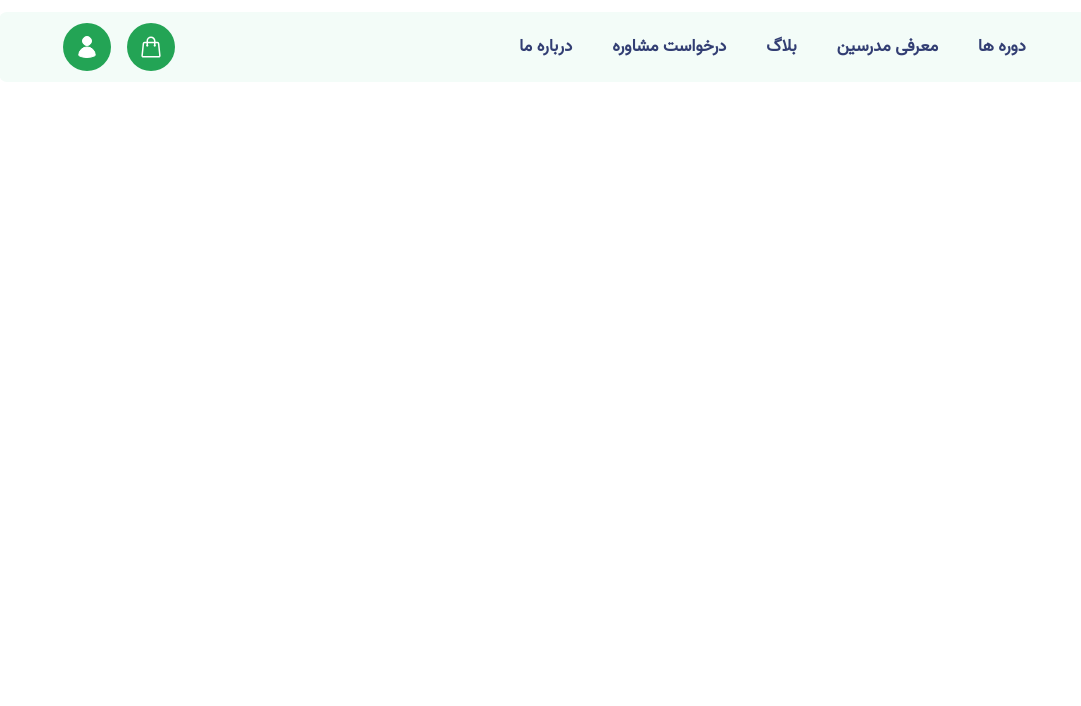
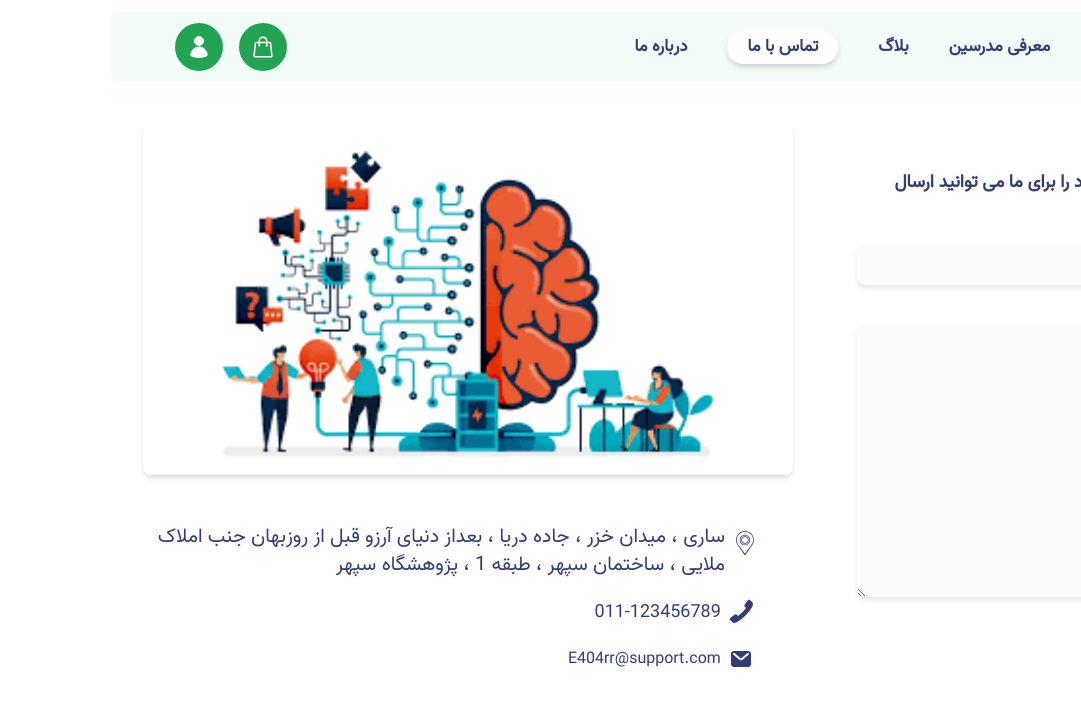
Before and after one commit to academy-react/E404rr, a React (Vite) app: page /contact-us in a window 1280 px wide. Shown: the top 706 px of the page, without its empty margins (199-1280 px from the left). Built offline with nearby package versions, Linux system fonts and the light colour scheme.

Commit message:
contact us page created

```diff
--- a/src/App/App.jsx
+++ b/src/App/App.jsx
@@ -24,6 +24,7 @@ import { Panel } from "../screens/Panel/Panel";
 import { Navbar } from "../components/common/navbar/Navbar";
 import ProgressBar from "@ramonak/react-progress-bar";
 import Courses from "../screens/Courses/Courses";
+import ContactUs from "../screens/ContactUs/ContactUs";
 
 const App = createBrowserRouter([
   {
@@ -34,9 +35,7 @@ const App = createBrowserRouter([
       { path: "/course", element: <Courses /> },
       { path: "/introducing-teachers", element: <TeachersPage /> },
       { path: "/blog", element: <Maghalat /> },
-      { path: "/Q&A", element: <p>پرسش و پاسخ</p> },
-      { path: "/consultation-request", element: <p>درخواست مشاوره</p> },
-      { path: "/contact-us", element: <p>تماس با ما</p> },
+      { path: "/contact-us", element: <ContactUs /> },
       { path: "/about-us", element: <p>درباره ما</p> },
       { path: "/free-learn", element: <p>آموزش های رایگان</p> },
       { path: "/best-teachers", element: <p>بهترین معلمان</p> },
--- a/src/components/common/Header/MobileNav.jsx
+++ b/src/components/common/Header/MobileNav.jsx
@@ -4,7 +4,7 @@ import styles from "./Header.module.css";
 
 const MobileNav = () => {
   return (
-    <div className={`${styles.navMobile} relative`}>
+    <div className={`${styles.navMobile} relative text-[14px]  text-[#323E73]`}>
       <input
         className={`${styles.toggleNav} hidden`}
         id="toggle_nav"
--- a/src/components/common/Header/NavItems.jsx
+++ b/src/components/common/Header/NavItems.jsx
@@ -17,8 +17,8 @@ const NavItems = () => {
         <li>بلاگ</li>
       </NavLink>
 
-      <NavLink className={activeClass} to="/consultation-request">
-        <li>درخواست مشاوره</li>
+      <NavLink className={activeClass} to="/contact-us">
+        <li>تماس با ما</li>
       </NavLink>
       <NavLink className={activeClass} to="/about-us">
         <li>درباره ما</li>
--- a/src/components/common/footer/Address.jsx
+++ b/src/components/common/footer/Address.jsx
@@ -27,7 +27,7 @@ const Address = () => {
           />
         </g>
       </svg>
-      <p className="text-[#E1F7ED54] mr-2 text-xl">
+      <p className=" mr-2 text-xl">
         ساری ، میدان خزر ، جاده دریا ، بعداز دنیای آرزو قبل از روزبهان جنب املاک
         ملایی ، ساختمان سپهر ، طبقه 1 ، پژوهشگاه سپهر
       </p>
--- a/src/components/common/footer/Footer.jsx
+++ b/src/components/common/footer/Footer.jsx
@@ -7,7 +7,7 @@ import Trust from "./Trust";
 
 const Footer = () => {
   return (
-    <div className="bg-[#3c6e71] ">
+    <div className="bg-[#3c6e71] text-[#E1F7ED54]">
       <footer className="container flex  flex-col md:flex-row   mx-auto items-stretch	justify-between	 pt-8 max-w-[1366px] min-h-[420px] text-[#f2fcf8]">
         <Access />
         <Common />
--- /dev/null
+++ b/src/screens/ContactUs/ContactInfo.jsx
@@ -0,0 +1,121 @@
+import React from "react";
+import AI from "../../assets/img/AI.png";
+import Address from "../../components/common/footer/Address";
+
+const ContactInfo = () => {
+  return (
+    <div className="w-[60%] px-8">
+      <div>
+        <div className="w-full px-14 rounded-lg shadow-md">
+          <img className="w-full" src={AI} alt="" />
+        </div>
+      </div>
+      <div className="mt-12">
+        <div className="flex items-start">
+          <svg
+            className="h-3 w-3 md:h-10 md:w-10 mr-9 "
+            xmlns="http://www.w3.org/2000/svg"
+            xmlns:xlink="http://www.w3.org/1999/xlink"
+            version="1.0"
+            id="Layer_1"
+            fill="E1F7ED54"
+            viewBox="0 0 64 64"
+            enable-background="new 0 0 64 64"
+            xml:space="preserve"
+          >
+            <g>
+              <path
+                fill="#323E73"
+                d="M32,0C18.745,0,8,10.745,8,24c0,5.678,2.502,10.671,5.271,15l17.097,24.156C30.743,63.686,31.352,64,32,64   s1.257-0.314,1.632-0.844L50.729,39C53.375,35.438,56,29.678,56,24C56,10.745,45.255,0,32,0z M48.087,39h-0.01L32,61L15.923,39   h-0.01C13.469,35.469,10,29.799,10,24c0-12.15,9.85-22,22-22s22,9.85,22,22C54,29.799,50.281,35.781,48.087,39z"
+              />
+              <path
+                fill="#323E73"
+                d="M32,14c-5.523,0-10,4.478-10,10s4.477,10,10,10s10-4.478,10-10S37.523,14,32,14z M32,32   c-4.418,0-8-3.582-8-8s3.582-8,8-8s8,3.582,8,8S36.418,32,32,32z"
+              />
+              <path
+                fill="#323E73"
+                d="M32,10c-7.732,0-14,6.268-14,14s6.268,14,14,14s14-6.268,14-14S39.732,10,32,10z M32,36   c-6.627,0-12-5.373-12-12s5.373-12,12-12s12,5.373,12,12S38.627,36,32,36z"
+              />
+            </g>
+          </svg>
+          <p className="text-xl mx-2">
+            ساری ، میدان خزر ، جاده دریا ، بعداز دنیای آرزو قبل از روزبهان جنب
+            املاک ملایی ، ساختمان سپهر ، طبقه 1 ، پژوهشگاه سپهر
+          </p>
+        </div>
+        <div className="flex items-start mt-5 px-10">
+          <svg
+            className="h-6 w-6 ml-2"
+            viewBox="0 0 32 32"
+            version="1.1"
+            xmlns="http://www.w3.org/2000/svg"
+            xmlns:xlink="http://www.w3.org/1999/xlink"
+            xmlns:sketch="http://www.bohemiancoding.com/sketch/ns"
+            fill="#323E73"
+          >
+            <g id="SVGRepo_bgCarrier" stroke-width="0"></g>
+            <g
+              id="SVGRepo_tracerCarrier"
+              stroke-linecap="round"
+              stroke-linejoin="round"
+            ></g>
+            <g id="SVGRepo_iconCarrier">
+              <title>phone</title> <desc>Created with Sketch Beta.</desc>{" "}
+              <defs> </defs>
+              <g
+                id="Page-1"
+                stroke="none"
+                stroke-width="1"
+                fill="none"
+                fill-rule="evenodd"
+                sketch:type="MSPage"
+              >
+                <g
+                  id="Icon-Set-Filled"
+                  sketch:type="MSLayerGroup"
+                  transform="translate(-258.000000, -309.000000)"
+                  fill="#323E73"
+                >
+                  <path
+                    d="M289.073,313.433 L286.195,310.563 C285.401,309.77 284.112,309.77 283.317,310.563 L279,316.303 C278.341,317.274 278.206,318.38 279,319.173 L280.762,320.93 C279.456,322.68 277.888,324.588 276.123,326.348 C274.127,328.338 271.907,330.147 269.911,331.633 L268.208,329.936 C267.414,329.143 266.305,329.277 265.33,329.936 L259.574,334.241 C258.609,334.906 258.779,336.318 259.574,337.111 L262.452,339.98 C264.042,341.566 266.109,341.058 268.208,339.98 C268.208,339.98 274.561,336.424 280,331 C285.116,325.898 289.073,319.173 289.073,319.173 C289.898,316.91 290.663,315.018 289.073,313.433"
+                    id="phone"
+                    sketch:type="MSShapeGroup"
+                  ></path>
+                </g>
+              </g>
+            </g>
+          </svg>
+          <p className="text-lg">011-123456789</p>
+        </div>
+        <div className="flex items-start mt-5 px-10">
+          <svg
+            className="w-6 ml-2"
+            viewBox="0 0 24 24"
+            fill="none"
+            xmlns="http://www.w3.org/2000/svg"
+          >
+            <g id="SVGRepo_bgCarrier" stroke-width="0"></g>
+            <g
+              id="SVGRepo_tracerCarrier"
+              stroke-linecap="round"
+              stroke-linejoin="round"
+            ></g>
+            <g id="SVGRepo_iconCarrier">
+              {" "}
+              <rect width="24" height="24" fill="white"></rect>{" "}
+              <path
+                fill-rule="evenodd"
+                clip-rule="evenodd"
+                d="M5.96802 4H18.032C18.4706 3.99999 18.8491 3.99998 19.1624 4.02135C19.4922 4.04386 19.8221 4.09336 20.1481 4.22836C20.8831 4.53284 21.4672 5.11687 21.7716 5.85195C21.9066 6.17788 21.9561 6.50779 21.9787 6.83762C22 7.15088 22 7.52936 22 7.96801V16.032C22 16.4706 22 16.8491 21.9787 17.1624C21.9561 17.4922 21.9066 17.8221 21.7716 18.1481C21.4672 18.8831 20.8831 19.4672 20.1481 19.7716C19.8221 19.9066 19.4922 19.9561 19.1624 19.9787C18.8491 20 18.4706 20 18.032 20H5.96801C5.52936 20 5.15088 20 4.83762 19.9787C4.50779 19.9561 4.17788 19.9066 3.85195 19.7716C3.11687 19.4672 2.53284 18.8831 2.22836 18.1481C2.09336 17.8221 2.04386 17.4922 2.02135 17.1624C1.99998 16.8491 1.99999 16.4706 2 16.032V7.96802C1.99999 7.52937 1.99998 7.15088 2.02135 6.83762C2.04386 6.50779 2.09336 6.17788 2.22836 5.85195C2.53284 5.11687 3.11687 4.53284 3.85195 4.22836C4.17788 4.09336 4.50779 4.04386 4.83762 4.02135C5.15088 3.99998 5.52937 3.99999 5.96802 4ZM4.31745 6.27777C4.68114 5.86214 5.3129 5.82002 5.72854 6.1837L11.3415 11.095C11.7185 11.4249 12.2815 11.4249 12.6585 11.095L18.2715 6.1837C18.6871 5.82002 19.3189 5.86214 19.6825 6.27777C20.0462 6.69341 20.0041 7.32517 19.5885 7.68885L13.9755 12.6002C12.8444 13.5899 11.1556 13.5899 10.0245 12.6002L4.41153 7.68885C3.99589 7.32517 3.95377 6.69341 4.31745 6.27777Z"
+                fill="#323E73"
+              ></path>{" "}
+            </g>
+          </svg>
+          <p>E404rr@support.com</p>
+        </div>
+      </div>
+    </div>
+  );
+};
+
+export default ContactInfo;
--- /dev/null
+++ b/src/screens/ContactUs/ContactUs.jsx
@@ -0,0 +1,14 @@
+import React from "react";
+import ContactUsForm from "./ContactUsForm";
+import ContactInfo from "./ContactInfo";
+
+const ContactUs = () => {
+  return (
+    <div className="container max-w-[1250px] mx-auto flex justify-between items-center text-[#323E73]">
+      <ContactUsForm />
+      <ContactInfo />
+    </div>
+  );
+};
+
+export default ContactUs;
--- /dev/null
+++ b/src/screens/ContactUs/ContactUsForm.jsx
@@ -0,0 +1,28 @@
+import React from "react";
+
+const ContactUsForm = () => {
+  return (
+    <div className="w-[45%] px-8">
+      <p className=" font-bold text-lg">
+        پیشنهادات، انتقادات، یا شکایات خود را برای ما می توانید ارسال کنید.
+      </p>
+      <input
+        className="focus:outline-none w-full px-6 py-2 my-5 shadow-md focus:placeholder:opacity-0 bg-[#fbfbfb] shadow-gray-200 rounded-lg placeholder-[#323E73]"
+        type="text"
+        name=""
+        id=""
+        placeholder="ایمیل شما"
+      />
+      <textarea
+        className="focus:outline-none w-full px-6 py-4 my-5 shadow-md focus:placeholder:opacity-0 bg-[#fbfbfb] shadow-gray-200 rounded-lg placeholder-[#323E73]"
+        name=""
+        id=""
+        cols="30"
+        rows="10"
+        placeholder="پیام شما"
+      ></textarea>
+    </div>
+  );
+};
+
+export default ContactUsForm;
--- a/src/screens/TeachersPage/TeachersAvatar.jsx
+++ b/src/screens/TeachersPage/TeachersAvatar.jsx
@@ -5,7 +5,7 @@ import styles from "./TeachersPage.module.css";
 const TeachersAvatar = () => {
   return (
     <div
-      className={` ${styles.avatar} border-2 border-[#23A455] w-[370px] h-[370px] rounded-xl `}
+      className={` ${styles.avatar} border-2 border-[#23A455] w-[370px] h-[370px] max-lg:h-[300px] max-lg:w-[300px]  rounded-xl `}
     >
       <img
         src={avatar}
--- a/src/screens/TeachersPage/TeachersContainer.jsx
+++ b/src/screens/TeachersPage/TeachersContainer.jsx
@@ -4,7 +4,7 @@ import TeachersInfo from "./TeachersInfo";
 
 const TeachersContainer = () => {
   return (
-    <div className="max-w-[1200px] mx-auto flex items-center justify-between mb-20 border-b pb-10">
+    <div className="max-w-[1200px] mx-auto flex flex-col lg:flex-row items-center justify-between mb-20 border-b pb-10">
       <TeachersAvatar />
       <TeachersInfo />
     </div>
```
Also changed, not shown: src/screens/TeachersPage/TeachersInfo.jsx (+7 -5 lines), src/assets/img/AI.png (added), src/assets/img/sari.jpg (deleted).
